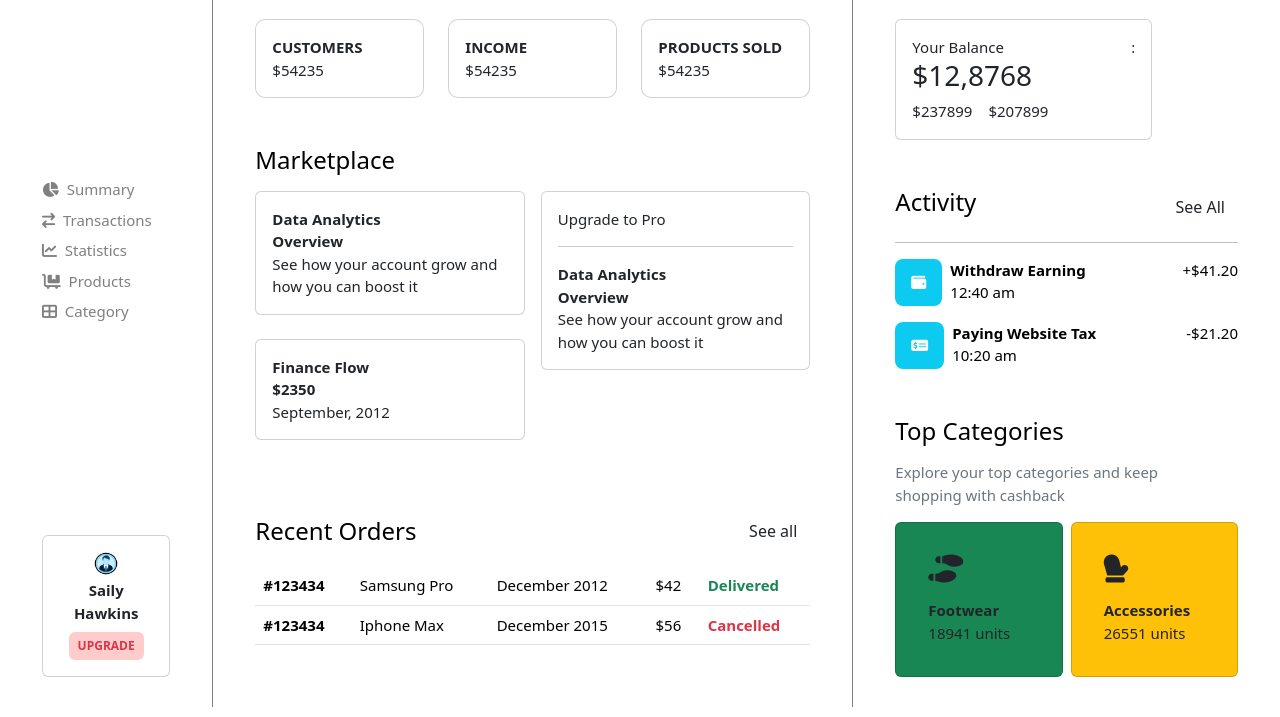
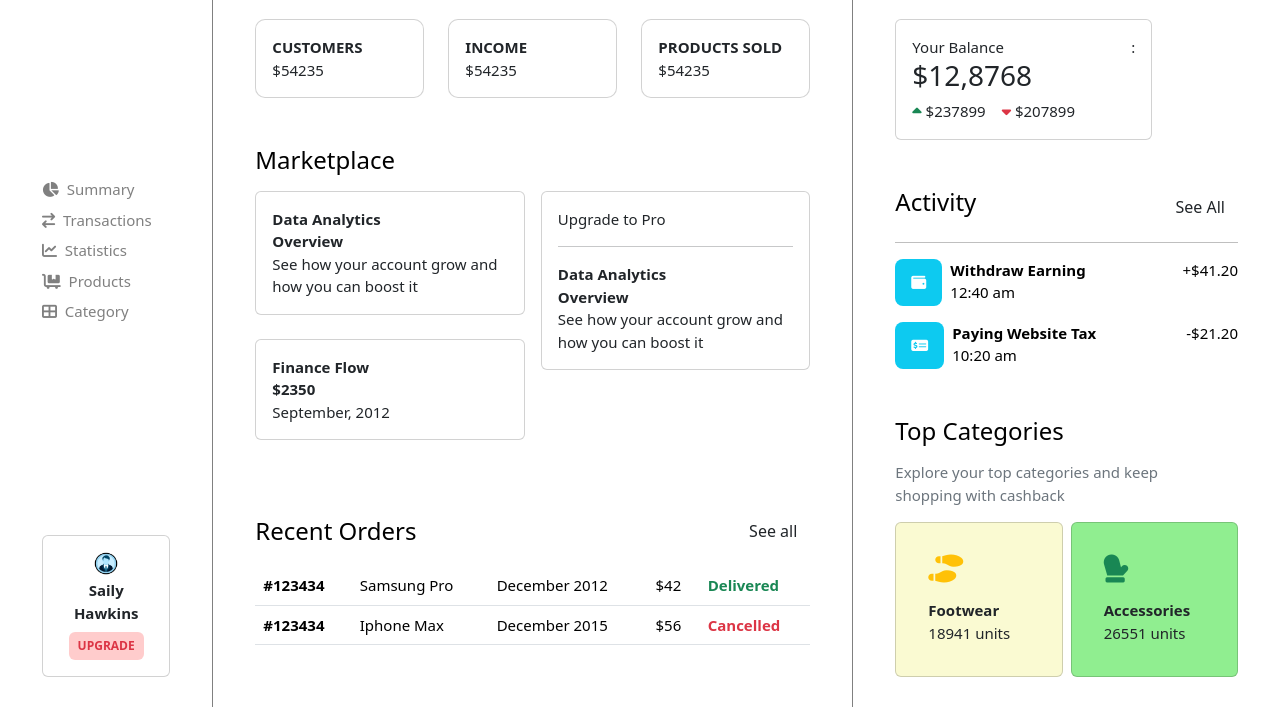
Before and after one commit to sid6398/O2O, a plain HTML site: page index.html in a window 1280 px wide. Shown: the part 83-800 px from the top of the page. Drawn offline with nearby package versions, Linux system fonts and the light colour scheme.

Commit message:
minor changes

```diff
--- a/css/style.css
+++ b/css/style.css
@@ -32,6 +32,10 @@ body {
   border-radius: 10px;
 }
 
+/* .business-dashboard .gray-background{
+
+} */
+
 .business-dashboard .sidebar {
   display: flex;
   flex-direction: column;
@@ -63,6 +67,14 @@ a {
   height: 100%;
 }
 
+.top-categories .footwear-accessories .card:nth-child(1){
+  background-color: lightgoldenrodyellow;
+}
+
+.top-categories .footwear-accessories .card:nth-child(2){
+  background-color: lightgreen;
+}
+
 .border-right {
   border-right: .1px solid gray;
 }
--- a/index.html
+++ b/index.html
@@ -23,7 +23,7 @@
             <div class="business-dashboard">
                 <div class="container-fluid">
                     <div class="row">
-                        <div class="col-lg-2 border-right">
+                        <div class="col-lg-2 border-right gray-background">
                             <div class="offcanvas offcanvas-start" tabindex="-1" id="offcanvasExample"
                                 aria-labelledby="offcanvasExampleLabel">
                                 <div class="offcanvas-header">
@@ -236,9 +236,9 @@
                                                     <span>:</span>
                                                 </div>
                                                 <h3>$12,8768</h3>
-                                                <div class="high-low d-flex">
-                                                    <span class="me-3">$237899</span>
-                                                    <span>$207899</span>
+                                                <div class="high-low d-flex align-items-center">
+                                                    <span class="me-3"><i class="fa-solid fa-caret-up text-success"></i> $237899</span>
+                                                    <span><i class="fa-solid fa-caret-down text-danger"></i> $207899</span>
                                                 </div>
                                             </div>
                                         </div>
@@ -289,16 +289,16 @@
                                                 shopping with cashback</p>
                                         </div>
                                         <div class="footwear-accessories d-md-flex">
-                                            <div class="card me-2 p-3 w-100 bg-success mb-3 mb-md-0">
+                                            <div class="card me-2 p-3 w-100 mb-3 mb-md-0">
                                                 <div class="card-body">
-                                                    <i class="fa-solid fa-shoe-prints fs-3 mb-3"></i>
+                                                    <i class="fa-solid fa-shoe-prints fs-3 mb-3 text-warning"></i>
                                                     <p class="mb-0"><strong>Footwear</strong></p>
                                                     <span>18941 units</span>
                                                 </div>
                                             </div>
-                                            <div class="card p-3 w-100 bg-warning">
+                                            <div class="card p-3 w-100">
                                                 <div class="card-body">
-                                                    <i class="fa-solid fa-mitten fs-3 mb-3"></i>
+                                                    <i class="fa-solid fa-mitten fs-3 mb-3 text-success"></i>
                                                     <p class="mb-0"><strong>Accessories</strong></p>
                                                     <span>26551 units</span>
                                                 </div>
```
